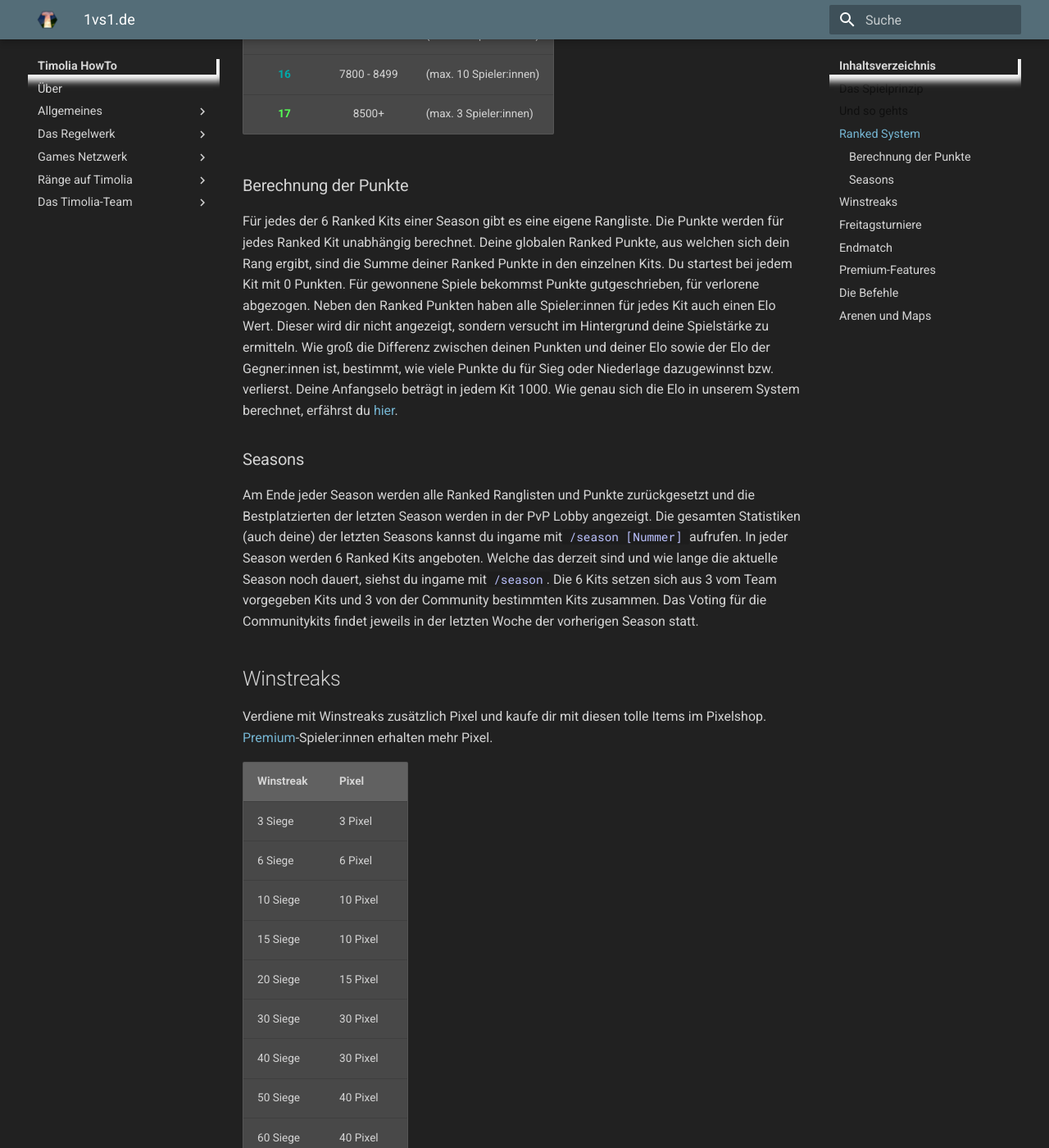
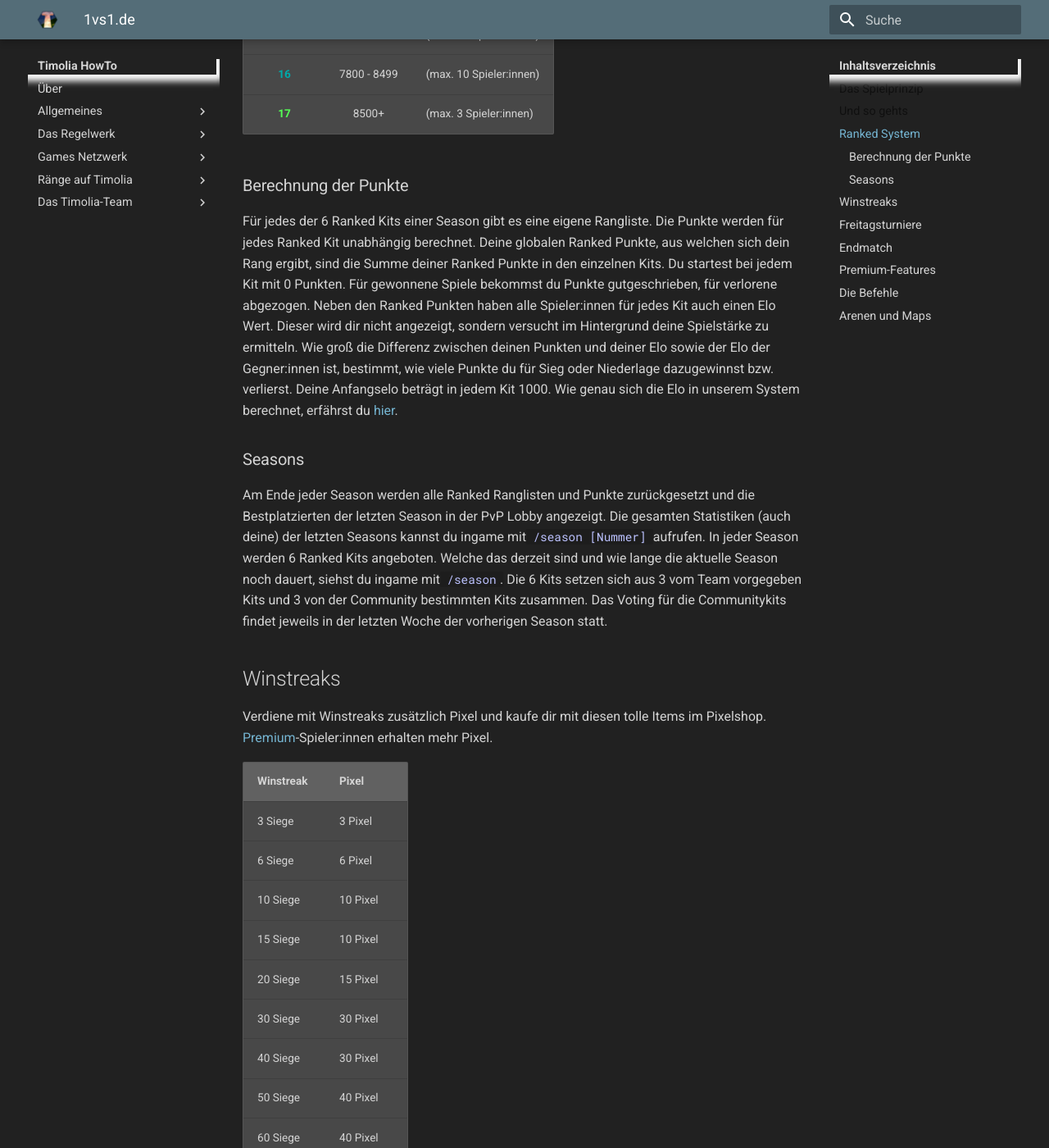
Before and after one commit to TimoliaDE/HowTo, an MkDocs documentation site: the page built from docs/games/1vs1.de.md, in a window 1280 px wide and 1400 px high, scrolled down 2632 px. Shown: the whole window at 82% size. Built offline with MkDocs 1.6.1 and Material for MkDocs 9.7.7, drawn with Linux system fonts in a browser that asks for light colours; old or Windows-style settings are respelled for this version of MkDocs; some of the changed text lies outside the part shown.

Commit message:
1vs1 Games Spieler zu Spieler:in VIII

```diff
--- a/docs/games/1vs1.de.md
+++ b/docs/games/1vs1.de.md
@@ -61,13 +61,13 @@ So können nur 3 Personen gleichzeitig Rang 17 sein, auch wenn mehr als 3 Spiele
 ### Berechnung der Punkte
 Für jedes der 6 Ranked Kits einer Season gibt es eine eigene Rangliste. Die Punkte werden für jedes Ranked Kit unabhängig berechnet.
 Deine globalen Ranked Punkte, aus welchen sich dein Rang ergibt, sind die Summe deiner Ranked Punkte in den einzelnen Kits.
-Du startest bei jedem Kit mit 0 Punkten. Für gewonnene Spiele bekommst Punkte gutgeschrieben, für verlorene abgezogen. Neben den Ranked Punkten haben alle Spieler:innen für jedes Kit auch einen Elo Wert.
+Du startest bei jedem Kit mit 0 Punkten. Für gewonnene Spiele bekommst du Punkte gutgeschrieben, für verlorene abgezogen. Neben den Ranked Punkten haben alle Spieler:innen für jedes Kit auch einen Elo Wert.
 Dieser wird dir nicht angezeigt, sondern versucht im Hintergrund deine Spielstärke zu ermitteln. Wie groß die Differenz zwischen deinen Punkten und deiner Elo sowie der Elo der Gegner:innen ist, bestimmt, wie viele Punkte du für Sieg oder Niederlage dazugewinnst bzw. verlierst.
 Deine Anfangselo beträgt in jedem Kit 1000. Wie genau sich die Elo in unserem System berechnet, erfährst du [hier](https://de.wikipedia.org/wiki/Elo-Zahl).
 
 
 ### Seasons
-Am Ende jeder Season werden alle Ranked Ranglisten und Punkte zurückgesetzt und die Bestplatzierten der letzten Season werden in der PvP Lobby angezeigt. Die gesamten Statistiken (auch deine) der letzten Seasons kannst du ingame mit `/season [Nummer]` aufrufen.
+Am Ende jeder Season werden alle Ranked Ranglisten und Punkte zurückgesetzt und die Bestplatzierten der letzten Season in der PvP Lobby angezeigt. Die gesamten Statistiken (auch deine) der letzten Seasons kannst du ingame mit `/season [Nummer]` aufrufen.
 In jeder Season werden 6 Ranked Kits angeboten. Welche das derzeit sind und wie lange die aktuelle Season noch dauert, siehst du ingame mit `/season`.
 Die 6 Kits setzen sich aus 3 vom Team vorgegeben Kits und 3 von der Community bestimmten Kits zusammen. Das Voting für die Communitykits findet jeweils in der letzten Woche der vorherigen Season statt.
 
@@ -91,13 +91,13 @@ Verdiene mit Winstreaks zusätzlich Pixel und kaufe dir mit diesen tolle Items i
 | 90 Siege | 40 Pixel |
 | 100 Siege | 50 Pixel |
 
-Nachdem 100 Siege in Folge erreicht wurden steigen die Belohnungen nicht mehr an, man erhält nach je 10 weiteren Siegen dieselbe Belohnung.
+Nachdem 100 Siege in Folge erreicht wurden steigen die Belohnungen nicht mehr an; man erhält nach je 10 weiteren Siegen dieselbe Belohnung.
 Mit dem Befehl `/winstreak` kannst du deine aktuelle Winstreak ansehen. Beachte: Deine Winstreak steigt nur, wenn du über die Warteschlange spielst.
 
 ## Freitagsturniere
 Jeden Freitag um 20:00 Uhr findet ein großes Timolia-Turnier statt. Dieses lässt sich mit `/join Timolia` von jedem 1vs1-Server betreten.
 Das Turnier wird gleichzeitig in einem Stream live übertragen. Die jeweiligen Streamer:innen und die Kits werden auf [Twitter](https://twitter.com/TimoliaTeam) und im [Timolia-Discord](/discord/) angekündigt.
-Der erste Platz hat die Möglichkeit, den [MVP-Rang](/ranks/premium/) für einen Monat zu gewinnen.
+Der erste Platz hat die Möglichkeit den [MVP-Rang](/ranks/premium/) für einen Monat zu gewinnen.
 Nimmt der erste Platz das Risikomatch gegen die/den Streamer:in an und gewinnt es, kann dieser sogar 2 Monate gewinnen. Verliert er allerdings, bekommt er nur einen halben Monat.
 Außerdem erhalten die Top 3 eine Medaille sowie einen entsprechenden Subtitle. Alle , die es bis auf den Finalserver schaffen, erhalten zudem 3 Tage Pro!
 
@@ -148,7 +148,7 @@ Welcher Premium-Rang dir welche Vorteile bietet, kannst du [hier](/ranks/premium
 | `/kitinfo`                      | Zeigt Infos über das ausgewählte Kit |
 | `/kits`                         | Listet dir alle von Timolia erstellten Kits auf |
 | `/lastinv <Name>`, `/inv`       | Zeigt das letzte Inventar einer Person |
-| `/leave`, `/l`                  | Verlässt ein Turnier bzw die Warteschlange |
+| `/leave`, `/l`                  | Verlässt ein Turnier bzw. die Warteschlange |
 | `/liveinv <Name>`, `/liveinventory` | Zeigt das aktuelle Inventar einer Person |
 | `/matchinfo`                    | Zeigt Informationen über den aktuellen Kampf |
 | `/queue`, `/q`                  | Fügt dich zur Warteschlange hinzu |
```
Also changed, not shown: other parts of docs/games/1vs1.de.md (+5 -5 lines).
